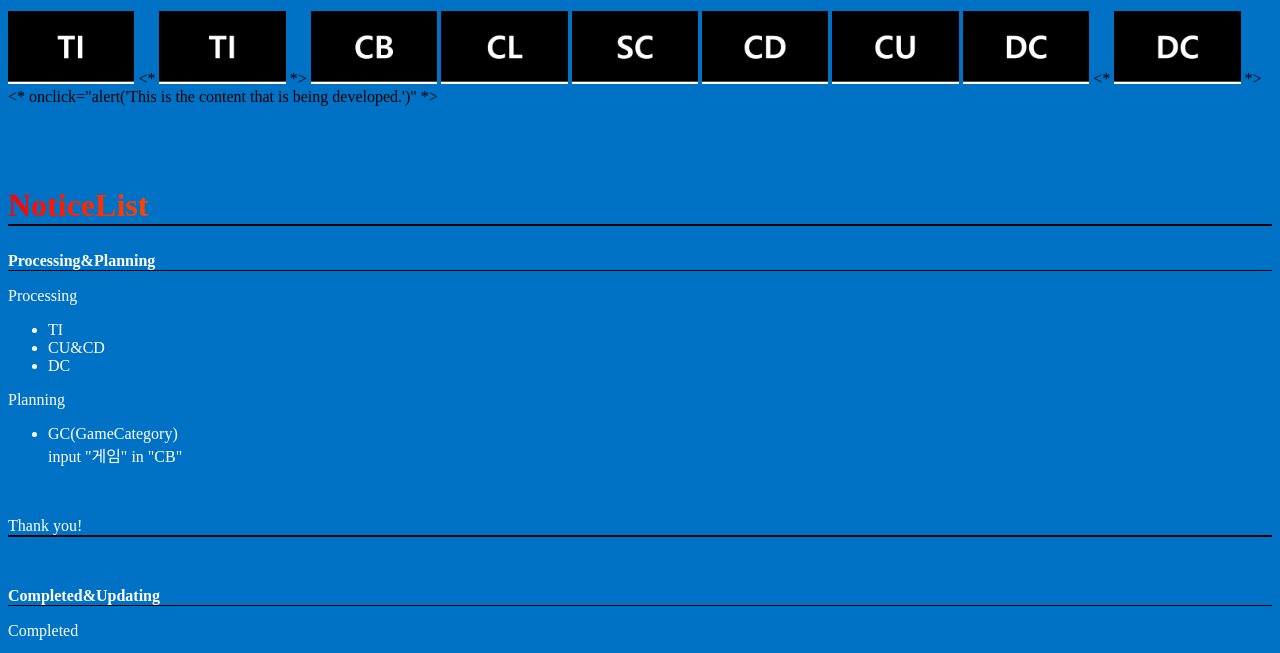
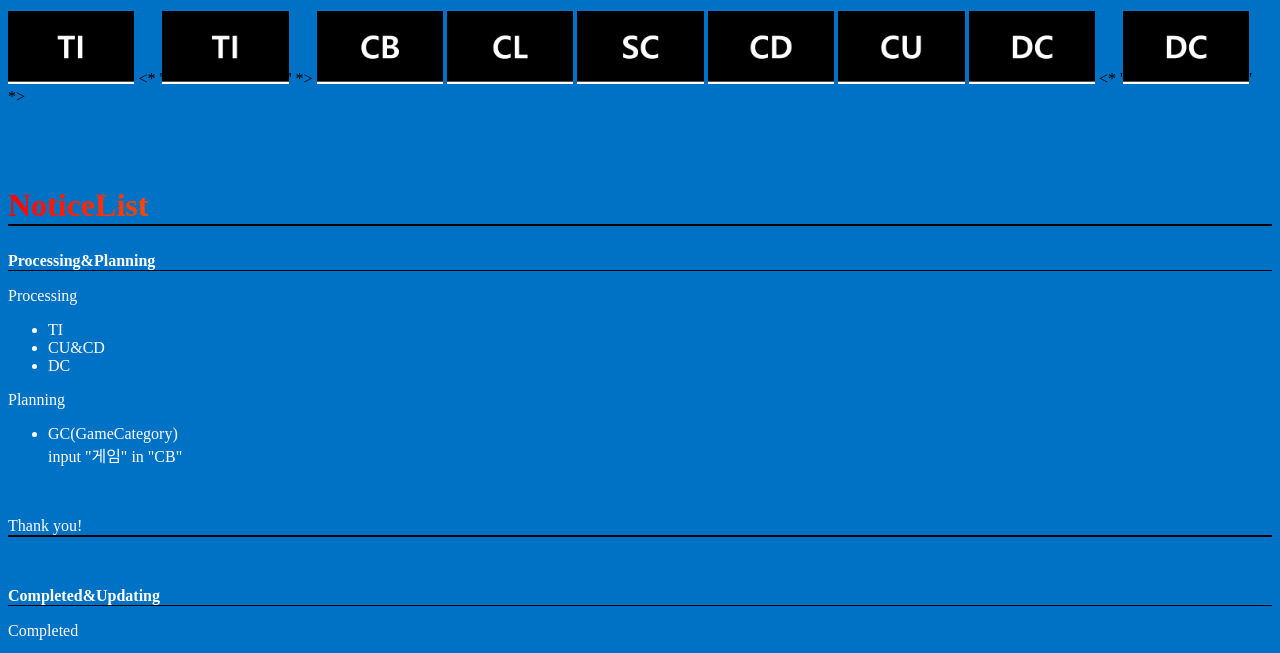
Before and after one commit to GalaxyMaker/GalaxyMaker.github.io, a plain HTML site: page index.html in a window 1280 px wide. Shown: the part 127-780 px from the top of the page. Drawn offline with Linux system fonts and the light colour scheme.

Commit message:
Update index.html

```diff
--- a/index.html
+++ b/index.html
@@ -46,15 +46,14 @@
 	<br><br>
 	<a href="index.html"><img src="homepage_logo.png" style="top: 100px; width: 10%; height: 10%; left: 50%; display: block; margin: 0 auto; box-shadow: 10px;"></a>
 	<br><img src="TI.png" style="top: 100px; width: 10%; height: 10%; left: 10%;" onclick="alert('This is the content that is being developed.')">
-	<* <a href="TeamInformation.html"><img src="TI.png" style="top: 100px; width: 10%; height: 10%; left: 10%;"></a> *>
+	<* '<a href="TeamInformation.html"><img src="TI.png" style="top: 100px; width: 10%; height: 10%; left: 10%;"></a>' *>
 	<a href="chatbot.html"><img src="CB.png" style="top: 100px; width: 10%; height: 10%; left: 20%;"></a>
 	<a href="list.html"><img src="CL.png" style="top: 100px; width: 10%; height: 10%; left: 30%;"></a>
 	<a href="calculator.html"><img src="SC.png" style="top: 100px; width: 10%; height: 10%; left: 40%;"></a>
 	<a href="CountDown.html"><img src="CD.png" style="top: 100px; width: 10%; height: 10%; left: 50%;"></a>
 	<a href="CountUp.html"><img src="CU.png" style="top: 100px; width: 10%; height: 10%; left: 60%;"></a>
 	<img src="DC.png" style="top: 100px; width: 10%; height: 10%; left: 70%;" onclick="alert('This is the content that is being developed.')">
-	<* <a href="DigitalClock.html"><img src="DC.png" style="top: 100px; width: 10%; height: 10%; left: 70%;"></a> *>
-	<* onclick="alert('This is the content that is being developed.')" *>
+	<* '<a href="DigitalClock.html"><img src="DC.png" style="top: 100px; width: 10%; height: 10%; left: 70%;"></a>' *>
 
 	<br><br><br><br>
 	<h2 class="rainbow-text dotline2"> NoticeList</h2>
```
